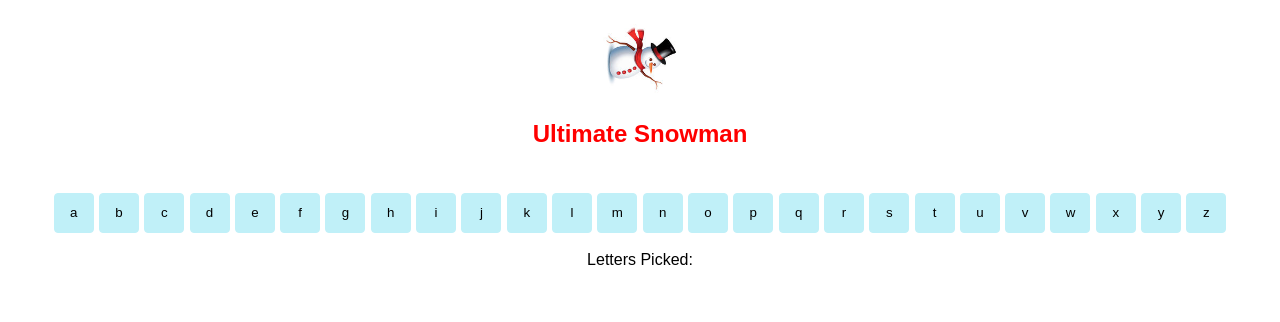
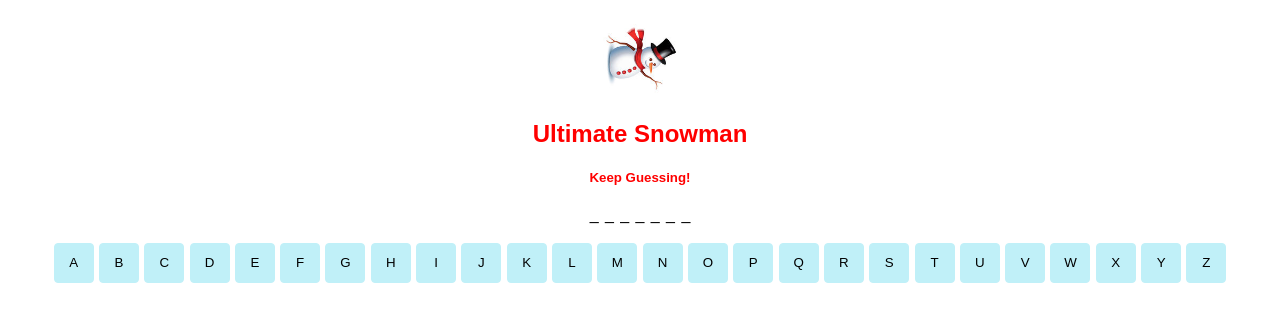
Before and after one commit to Kemenyfy/Snowman, a React (Create React App) app: page / in a window 1280 px wide. Shown: the top 322 px of the page. Built offline with nearby package versions, Linux system fonts and the light colour scheme.

Commit message:
Displays Correctly Picked Letters and Updates State for Win.

```diff
--- a/src/App.css
+++ b/src/App.css
@@ -27,6 +27,14 @@
   to { transform: rotate(360deg); }
 }
 
+.secretWord {
+  margin-top: 1em;
+}
+
+.letterButtons {
+  margin: 1em;
+}
+
 .button {
   width: 3em;
   height: 3em;
@@ -35,3 +43,7 @@
   border-radius: 4px;
   margin: .2em;
 }
+
+.hiddenLetters {
+  margin: .2em;
+}
--- a/src/App.js
+++ b/src/App.js
@@ -7,49 +7,93 @@ import Words from './Data/Words.json'
 import LetterButton from './Components/LetterButton'
 
 
-const Alphabet = 'abcdefghijklmnopqrstuvwxyz'.split('')
+const Alphabet = 'ABCDEFGHIJKLMNOPQRSTUVWXYZ'.split('')
 
 class App extends Component {
 
   constructor(props) {
     super(props);
     this.state = {
-      pickedLetters: []
+      pickedLetters: [],
+      emptySpaces: [],
+      secretWord: Words[Math.floor(Math.random() * Words.length)],
+      pickedCorrectly: [],
+      endGame: 'Keep Guessing!',
     }
   }
 
   componentDidMount() {
-    console.log(Words[2])
+    const newEmptySpaces = this.state.secretWord.split('').map((l) => {
+      if (l === ' ') {
+        return ' '
+      } else {
+      return '_'
+      }
+    })
+    this.setState({
+      emptySpaces: newEmptySpaces
+    })
   }
 
   addLetterToPickedArray = (letter) => {
     const newPickedLetters = this.state.pickedLetters.slice()
     newPickedLetters.push(letter)
+    const correctlyPickedLetters = this.state.pickedCorrectly
+    const newEmptySpaces = this.state.secretWord.split("").map((l, i) => {
+      if (newPickedLetters.includes(l.toUpperCase())) {
+        if (!correctlyPickedLetters.includes(l)){
+          correctlyPickedLetters.push(l);
+        }
+        return l.toLowerCase();
+      } else {
+        return "_";
+      }
+    })
+
+    const firstLetter = newEmptySpaces[0].toUpperCase().split()
+    const lastLetters = newEmptySpaces.slice(1)
+    const capitalFirstLetter = firstLetter.concat(lastLetters)
+
+    if (correctlyPickedLetters.length === this.state.secretWord.length) {
+      this.setState({
+        endGame: 'You Win!'
+      })
+    }
+
     this.setState({
-      pickedLetters: newPickedLetters
+      pickedLetters: newPickedLetters,
+      emptySpaces: capitalFirstLetter,
+      pickedCorrectly:correctlyPickedLetters
     })
   }
-
-
 
   render() {
     return (
       <div className="App">
+
         <header className="App-header">
           <img src={Snowman} className="App-logo" alt="logo" />
           <h1 className="App-title">Ultimate Snowman</h1>
+          <h5>{this.state.endGame}</h5>
         </header>
-        <div>
+
+        <div className="secretWord">
+          {this.state.emptySpaces.map((emptySpace, i) => {
+            return (
+              <span className="hiddenLetters" key={i}>
+                {emptySpace}
+              </span>
+            );
+          })}
+        </div>
+
+        <div className="letterButtons">
           {Alphabet.map((letter, i) => {
             return <LetterButton
-            Key={i}
-            letter={letter}
-            picked={this.state.pickedLetters}
-            addLetterHandler={this.addLetterToPickedArray} />
-          })}
-          <p>Letters Picked:</p>
-          {this.state.pickedLetters.map((letter, i) => {
-            return <p key={i}>{letter}</p>
+              Key={i}
+              letter={letter}
+              picked={this.state.pickedLetters}
+              addLetterHandler={this.addLetterToPickedArray} />
           })}
         </div>
 
```
